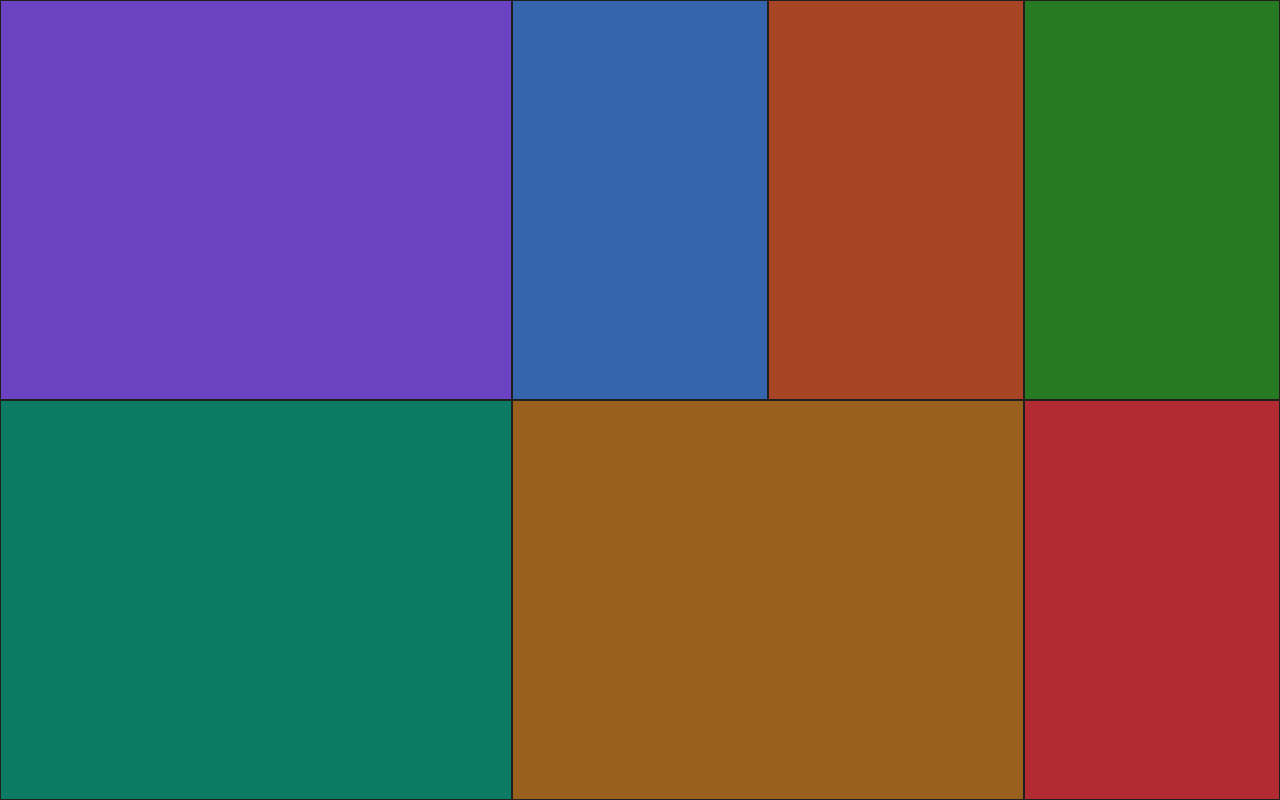
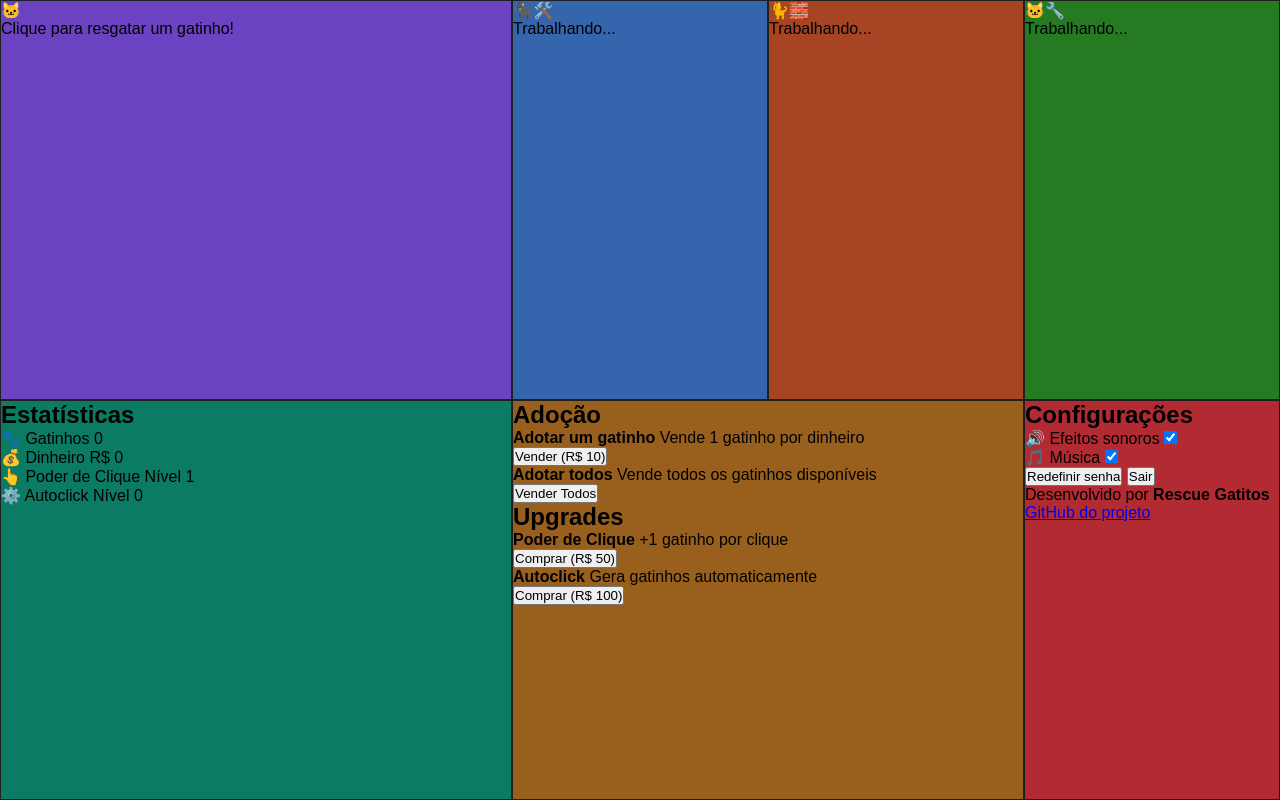
Before and after one commit to joaovitorqs/gatitos-front, a plain HTML site: page pages/game.html in a window 1280 px wide. Drawn offline with Linux system fonts and the light colour scheme; sample sign-in values are in the browser's storage.

Commit message:
Implement base game.html

```diff
--- a/pages/game.html
+++ b/pages/game.html
@@ -10,17 +10,123 @@
 <body>
   <div class="layout">
 
-    <section class="bloco bloco1"></section>
-    <section class="bloco bloco2"></section>
+    <!-- Bloco 1: caixa do gatinho para clicar -->
+    <section class="bloco bloco1">
+      <div class="click-area" id="clickArea">
+        <div class="cat-box" id="catBox">🐱</div>
+        <span class="click-hint">Clique para resgatar um gatinho!</span>
+      </div>
+    </section>
 
-    <section class="bloco bloco3"></section>
-    <section class="bloco bloco4"></section>
-    <section class="bloco bloco5"></section>
+    <!-- Bloco 2: estatísticas -->
+    <section class="bloco bloco2">
+      <div class="stats">
+        <h2>Estatísticas</h2>
+        <div class="stat-row">
+          <span class="stat-label">🐾 Gatinhos</span>
+          <span class="stat-value" id="statCats">0</span>
+        </div>
+        <div class="stat-row">
+          <span class="stat-label">💰 Dinheiro</span>
+          <span class="stat-value" id="statMoney">R$ 0</span>
+        </div>
+        <div class="stat-row">
+          <span class="stat-label">👆 Poder de Clique</span>
+          <span class="stat-value" id="statClickLevel">Nível 1</span>
+        </div>
+        <div class="stat-row">
+          <span class="stat-label">⚙️ Autoclick</span>
+          <span class="stat-value" id="statAutoLevel">Nível 0</span>
+        </div>
+      </div>
+    </section>
 
-    <section class="bloco bloco6"></section>
-    <section class="bloco bloco7"></section>
+    <!-- Blocos 3, 4 e 5: placeholders "Trabalhando" -->
+    <section class="bloco bloco3 placeholder-bloco">
+      <div class="placeholder-content">
+        <span class="placeholder-emoji">🐈‍⬛🛠️</span>
+        <p>Trabalhando...</p>
+      </div>
+    </section>
+    <section class="bloco bloco4 placeholder-bloco">
+      <div class="placeholder-content">
+        <span class="placeholder-emoji">🐈🧱</span>
+        <p>Trabalhando...</p>
+      </div>
+    </section>
+    <section class="bloco bloco5 placeholder-bloco">
+      <div class="placeholder-content">
+        <span class="placeholder-emoji">🐱🔧</span>
+        <p>Trabalhando...</p>
+      </div>
+    </section>
 
-</div>
+    <!-- Bloco 6: venda de gatinhos e upgrades -->
+    <section class="bloco bloco6">
+      <div class="shop">
+        <div class="shop-column">
+          <h2>Adoção</h2>
+          <div class="shop-item">
+            <div class="shop-item-info">
+              <strong>Adotar um gatinho</strong>
+              <span>Vende 1 gatinho por dinheiro</span>
+            </div>
+            <button id="sellOneBtn" class="shop-btn">Vender (R$ <span id="sellOnePrice">10</span>)</button>
+          </div>
+          <div class="shop-item">
+            <div class="shop-item-info">
+              <strong>Adotar todos</strong>
+              <span>Vende todos os gatinhos disponíveis</span>
+            </div>
+            <button id="sellAllBtn" class="shop-btn">Vender Todos</button>
+          </div>
+        </div>
+
+        <div class="shop-column">
+          <h2>Upgrades</h2>
+          <div class="shop-item">
+            <div class="shop-item-info">
+              <strong>Poder de Clique</strong>
+              <span id="clickUpgradeDesc">+1 gatinho por clique</span>
+            </div>
+            <button id="buyClickBtn" class="shop-btn">Comprar (R$ <span id="clickUpgradePrice">50</span>)</button>
+          </div>
+          <div class="shop-item">
+            <div class="shop-item-info">
+              <strong>Autoclick</strong>
+              <span id="autoUpgradeDesc">Gera gatinhos automaticamente</span>
+            </div>
+            <button id="buyAutoBtn" class="shop-btn">Comprar (R$ <span id="autoUpgradePrice">100</span>)</button>
+          </div>
+        </div>
+      </div>
+    </section>
+
+    <!-- Bloco 7: configurações -->
+    <section class="bloco bloco7">
+      <div class="settings">
+        <h2>Configurações</h2>
+
+        <div class="settings-row">
+          <label for="sfxToggle">🔊 Efeitos sonoros</label>
+          <input type="checkbox" id="sfxToggle" checked />
+        </div>
+        <div class="settings-row">
+          <label for="musicToggle">🎵 Música</label>
+          <input type="checkbox" id="musicToggle" checked />
+        </div>
+
+        <button id="resetPasswordBtn" class="settings-btn">Redefinir senha</button>
+        <button id="logoutBtn" class="settings-btn settings-btn-danger">Sair</button>
+
+        <div class="credits">
+          <p>Desenvolvido por <strong>Rescue Gatitos</strong></p>
+          <a href="https://github.com/" target="_blank" rel="noopener noreferrer">GitHub do projeto</a>
+        </div>
+      </div>
+    </section>
+
+  </div>
   <script src="/js/game.js"></script>
 </body>
 </html>
```
